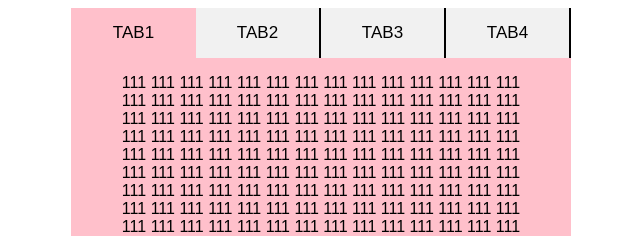
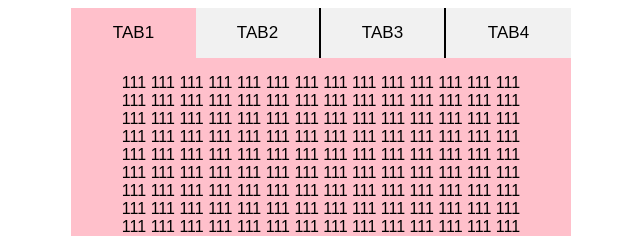
Before and after one commit to mukrime-s/Client-Side-Web-Technologies-Projects, a plain HTML site: page tab changer/tabs.html in a window 1280 px wide. Shown: the top 236 px of the page, 319-959 px from the left. Drawn offline with Linux system fonts and the light colour scheme.

Commit message:
border corrected and the project has been finished

```diff
--- a/tab changer/tabs.html
+++ b/tab changer/tabs.html
@@ -10,7 +10,7 @@
     <button class="tablinks" id="checked" onclick="openTab(event, 'TAB1')">TAB1</button>
     <button class="tablinks" onclick="openTab(event, 'TAB2')">TAB2</button>
     <button class="tablinks" onclick="openTab(event, 'TAB3')">TAB3</button>
-    <button class="tablinks" onclick="openTab(event, 'TAB4')">TAB4</button>
+    <button class="lastbtn tablinks" onclick="openTab(event, 'TAB4')">TAB4</button>
 
   </div>
   <div id="TAB1" class="tabcontent">
--- a/tab changer/tabscss.css
+++ b/tab changer/tabscss.css
@@ -29,6 +29,9 @@
 .tab button :last-child{
   border: pink;
 }
+.lastbtn{
+  border-right: none ;
+}
 .tab button:hover {
   background-color: #ddd;
 }
```
